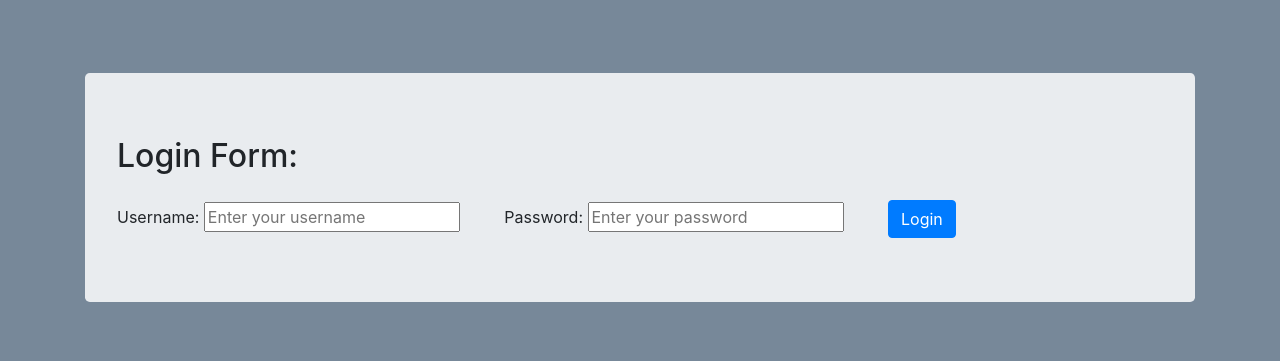
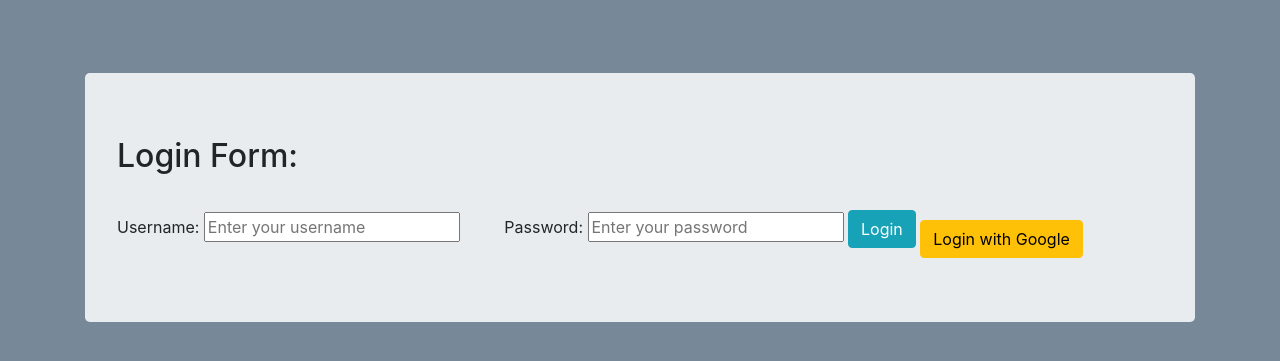
Before and after one commit to kimiayazdani/twitter, a Django app: page /v1/login/ in a window 1280 px wide. Shown: the part 261-622 px from the top of the page. Run offline with Django 3.2, Linux system fonts and the light colour scheme; some libraries are stand-ins or nearby versions.

Commit message:
section 4 - no custom user yet =)

```diff
--- a/templates/login.html
+++ b/templates/login.html
@@ -10,14 +10,16 @@
             <input type="text" placeholder="Enter your username" name="username" style="margin-right: 40px;">
 
             <label for="password"> Password: </label>
-            <input type="password" placeholder="Enter your password" name="password" style="margin-right: 40px">
+            <input type="password" placeholder="Enter your password" name="password">
 
-            <input type="submit" class="btn btn-primary" value="Login">
+            <input type="submit" class="btn btn-info" value="Login">
+            <a style="text-decoration: none; color: black; margin-top: 20px;" class="btn btn-warning"
+               href="{% url 'social:begin' 'google-oauth2' %}">Login with Google</a><br>
         </form>
         {% if danger %}
-        <div class="alert alert-info" style="margin-top: 10px;" role="alert">
-            {{ danger }}
-        </div>
+            <div class="alert alert-info" style="margin-top: 10px;" role="alert">
+                {{ danger }}
+            </div>
         {% endif %}
     </div>
 {% endblock %}
--- a/templates/registration.html
+++ b/templates/registration.html
@@ -8,6 +8,9 @@
             {{ form.as_p }}
             {% csrf_token %}
             <input type="submit" class="btn btn-primary" value="submit">
+
         </form>
+        <a style="text-decoration: none; color: black; margin-top: 20px;" class="btn btn-warning"
+           href="{% url 'social:begin' 'google-oauth2' %}">Login with Google</a><br>
     </div>
 {% endblock %}
--- a/templates/view_tweets.html
+++ b/templates/view_tweets.html
@@ -168,3 +168,7 @@
         {% endfor %}
     </div>
 {% endblock %}
+
+{#<button type="button" class="btn btn-warning">#}
+{#                         <a style="text-decoration: none; color: black;" href="{% url 'social:begin' 'google-oauth2' %}">Login with Google</a>#}
+{#            </button>#}
--- a/twitter/urls.py
+++ b/twitter/urls.py
@@ -15,14 +15,16 @@ Including another URLconf
 """
 from django.contrib import admin
 from django.urls import path
-from django.conf.urls import include
+from django.conf.urls import include, url
 from twitterApp import views
 from django.conf import settings
 from django.conf.urls.static import static
 
 urlpatterns = [
-    path('admin/', admin.site.urls),
-    path('v1/', include('twitterApp.urls')),
-    path('logout/', views.user_logout, name='logout'),
-    path('', views.see_tweets, name="home")
-] + static(settings.MEDIA_URL, document_root=settings.MEDIA_ROOT)
+                  path('admin/', admin.site.urls),
+                  path('v1/', include('twitterApp.urls')),
+                  url(r'^login', views.user_login, name='login'),
+                  path('logout/', views.user_logout, name='logout'),
+                  url(r'^$', views.see_tweets, name="home"),
+                  url(r'^auth/', include('social_django.urls', namespace='social')),
+              ] + static(settings.MEDIA_URL, document_root=settings.MEDIA_ROOT)
```
Also changed, not shown: twitter/settings.py (+19 -1 lines), db.sqlite3.
